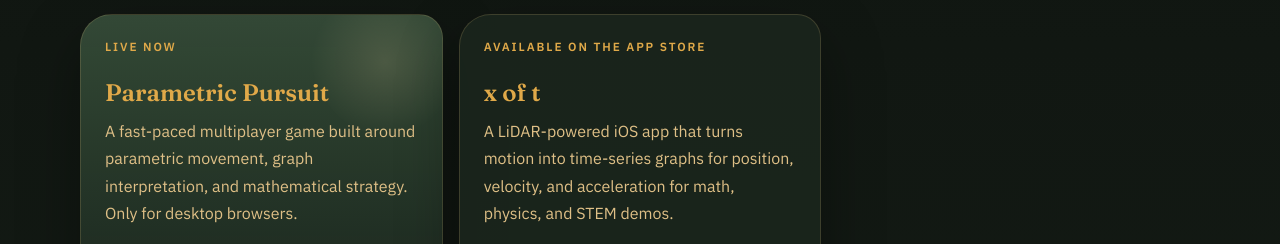
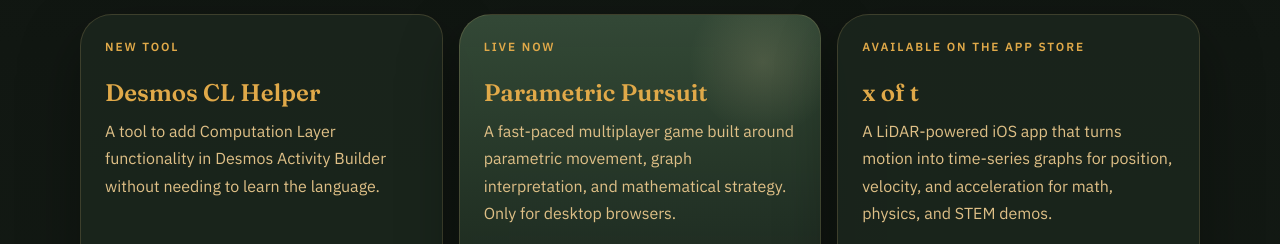
Before and after one commit to PabloG314/pablog314.github.io, a plain HTML site: page index.html in a window 1280 px wide. Shown: the part 708-952 px from the top of the page. Drawn offline with Linux system fonts and the light colour scheme; grey boxes are pictures that could not be loaded.

Commit message:
Add Desmos CL Helper project card
Co-Authored-By: Claude Opus 5.5 <noreply@anthropic.com>

```diff
--- a/index.html
+++ b/index.html
@@ -60,6 +60,15 @@
         </div>
 
         <div class="project-grid">
+          <article class="card">
+            <div class="card-topline">New tool</div>
+            <h3><a class="text-link" href="https://mathedpotatoes.com/desmos-cl-helper/">Desmos CL Helper</a></h3>
+            <p>
+              A tool to add Computation Layer functionality in Desmos Activity Builder
+              without needing to learn the language.
+            </p>
+          </article>
+
           <article class="card card-featured">
             <div class="card-topline">Live now</div>
             <h3><a class="text-link" href="https://mathedpotatoes.com/parametric-pursuit">
@@ -85,8 +94,6 @@
               </div>
             </div>
           </article>
-
-
         </div>
       </section>
 
```
